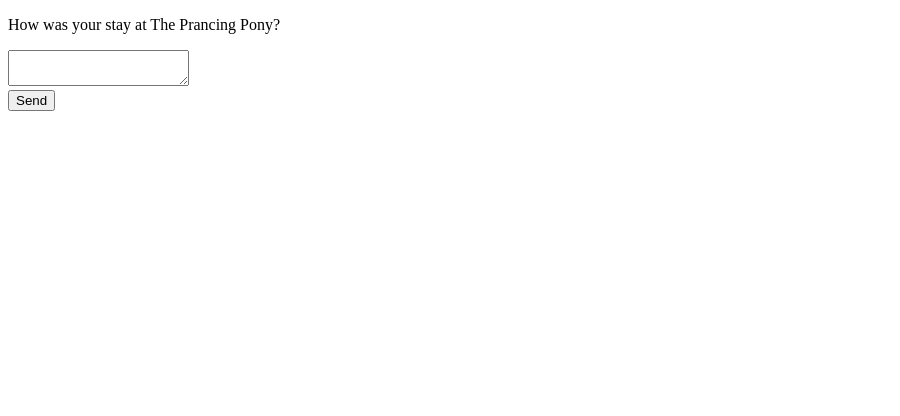
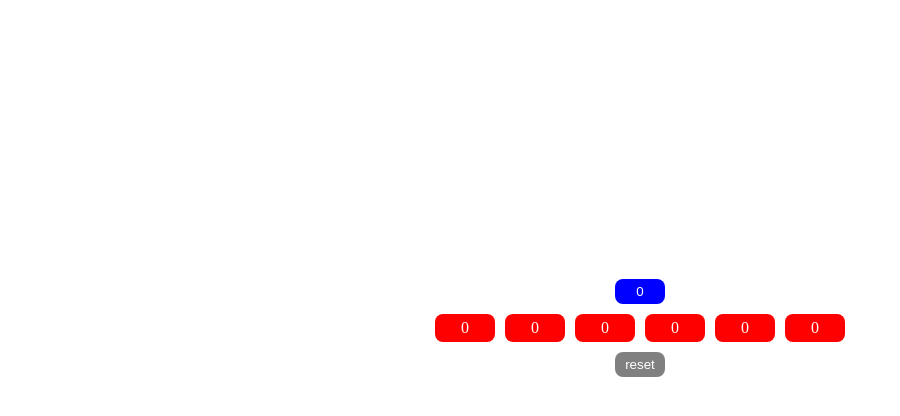
Before and after one commit to Milltiades/react-course, a React (Vite) app: page / in a window 1280 px wide. Shown: the top 416 px of the page, without its empty margins (0-900 px from the left). Built offline with nearby package versions, Linux system fonts and the light colour scheme.

Commit message:
homework done

```diff
--- a/src/App.jsx
+++ b/src/App.jsx
@@ -10,7 +10,9 @@
 // import Test4 from './Test4';
 // import Challenge from './Challenge';
 // import Arrays from './Arrays';
-import State from './State';
+// import State from './State';
+// import Button from './Button';
+// import Button from './Button';
 // import MyInput from './MyInput.jsx';
 
 // import { createTodos } from './utils.jsx';
@@ -20,6 +22,9 @@
 // import { people } from './data.jsx';
 // import { getImageUrl } from './utils.jsx';
 
+
+// import Button from './homework/Button';
+import Main from './homework/Main';
 
 // export const MyContext = createContext();
 
@@ -112,6 +117,12 @@
   //   // ref.current.style.opacity = 0.5;
   // }
 
+  // const [sum, setSum] = useState(0);
+
+  // const updateSum = (value) => {
+  //   setSum((prevSum) => prevSum + value);
+  // };
+
   return (
   //   <MyContext.Provider value={{ user, setUser }}>
   //     <ChildComponent />
@@ -181,7 +192,14 @@
 {/* <Test4/> */}
 {/* <Challenge/> */}
 {/* <Arrays /> */}
-<State/>
+{/* <State/> */}
+{/* <button>Sum of all counters: {sum}</button>
+      <Button onUpdate={updateSum} />
+      <Button onUpdate={updateSum} />
+      <Button onUpdate={updateSum} />
+      <Button onUpdate={updateSum} /> */}
+
+<Main/>
   </>
   );
 }
--- a/src/State.jsx
+++ b/src/State.jsx
@@ -3,6 +3,7 @@
 
 const State = () => {
 
+const bt = 'dd'
 
 
     // const [answer, setAnswer] = useState('');
@@ -27,26 +28,34 @@
     //   function handleTextareaChange(e) {
     //     setAnswer(e.target.value);
     //   }
-    const [text, setText] = useState('');
-    const [status, setStatus] = useState('typing');
+    // const [text, setText] = useState('');
+    // const [status, setStatus] = useState('typing');
 
-    async function handleSubmit(e) {
-      e.preventDefault();
-      setStatus('sending');
-      await sendMessage(text);
-      setStatus('sent');
-    }
+    // async function handleSubmit(e) {
+    //   e.preventDefault();
+    //   setStatus('sending');
+    //   await sendMessage(text);
+    //   setStatus('sent');
+    // }
 
-    const isSending = status === 'sending';
-    const isSent = status === 'sent';
+    // const isSending = status === 'sending';
+    // const isSent = status === 'sent';
 
-    if (isSent) {
-      return <h1>Thanks for feedback!</h1>
-    }
+    // if (isSent) {
+    //   return <h1>Thanks for feedback!</h1>
+    // }
 
   return (
     <>
-<form onSubmit={handleSubmit}>
+  {/* <h2>Almaty, Kazakhstan</h2>
+      <Panel title="About" isActive={true} >
+        With a population of about 2 million, Almaty is Kazakhstan's largest city. From 1929 to 1997, it was its capital city.
+      </Panel>
+      <Panel title="Etymology" isActive={true} >
+        The name comes from <span lang="kk-KZ">алма</span>, the Kazakh word for "apple" and is often translated as "full of apples". In fact, the region surrounding Almaty is thought to be the ancestral home of the apple, and the wild <i lang="la">Malus sieversii</i> is considered a likely candidate for the ancestor of the modern domestic apple.
+      </Panel> */}
+
+{/* <form onSubmit={handleSubmit}>
       <p>How was your stay at The Prancing Pony?</p>
       <textarea
         disabled={isSending}
@@ -61,7 +70,7 @@
         Send
       </button>
       {isSending && <p>Sending...</p>}
-    </form>
+    </form> */}
 
       {/* <h2>City quiz</h2>
       <p>
@@ -107,8 +116,24 @@
 //   }
 
 // Pretend to send a message.
-function sendMessage(text) {
-    return new Promise(resolve => {
-      setTimeout(resolve, 2000);
-    });
-  }
+// function sendMessage(text) {
+//     return new Promise(resolve => {
+//       setTimeout(resolve, 2000);
+//     });
+//   }
+
+
+// function Panel({ title, children, isActive  }) {
+//     return (
+//       <section className="panel">
+//         <h3>{title}</h3>
+//         {isActive ? (
+//           <p>{children}</p>
+//         ) : (
+//           <button onClick={() => setIsActive(true)}>
+//             Show
+//           </button>
+//         )}
+//       </section>
+//     );
+//   }
--- /dev/null
+++ b/src/homework/Button.jsx
@@ -0,0 +1,23 @@
+import React, { useContext, useEffect } from 'react'
+import { useState } from 'react';
+import { MyContext } from './Context';
+
+const Button = () => {
+    const [count, setCount] = useState(0);
+    const { setSum, reset } = useContext(MyContext)
+
+    useEffect(() => {
+if(reset) {
+    setCount(0)
+}
+    },[reset])
+  return (
+    <div style={{background: 'red', color: 'white', padding: '5px', width: '50px', display: 'flex', alignItems: 'center', justifyContent: 'center', borderRadius: '8px', cursor: 'pointer', }} onClick={() => {
+        setCount(prev => prev + 1)
+        setSum(prev => prev + 1)
+
+    }}>{count}</div>
+  )
+}
+
+export default Button
--- /dev/null
+++ b/src/homework/Context.jsx
@@ -0,0 +1,4 @@
+import { createContext } from "react";
+
+
+export  const MyContext = createContext()
--- /dev/null
+++ b/src/homework/Main.jsx
@@ -0,0 +1,33 @@
+import React, { useState } from "react";
+import Button from "./Button";
+import { MyContext } from "./Context";
+
+const Main = () => {
+
+const [sum, setSum] = useState(0)
+const [reset, setReset] = useState(false)
+
+  return (
+    <MyContext.Provider value={{sum, setSum, reset, setReset}}>
+    <div style={{ display: 'flex', flexDirection:'column', gap:'10px', justifyContent: 'center', alignItems: 'center', height: '80vh'}}>
+    <button style={{background: 'blue', color: 'white', padding: '5px', width: '50px', display: 'flex', alignItems: 'center', justifyContent: 'center', borderRadius: '8px', cursor: 'pointer',border: 'none' }}>{sum}</button>
+    <div style={{display: 'flex',  gap:'10px'}}>
+      <Button />
+      <Button />
+      <Button />
+      <Button />
+      <Button />
+      <Button />
+      </div>
+      <button
+      style={{background: 'gray', color: 'white', padding: '5px', width: '50px', display: 'flex', alignItems: 'center', justifyContent: 'center', borderRadius: '8px', cursor: 'pointer', border: 'none'}}
+      onClick={() =>{
+        setSum(0)
+        setReset(true)
+        }}>reset</button>
+      </div>
+     </MyContext.Provider>
+  );
+};
+
+export default Main;
```
